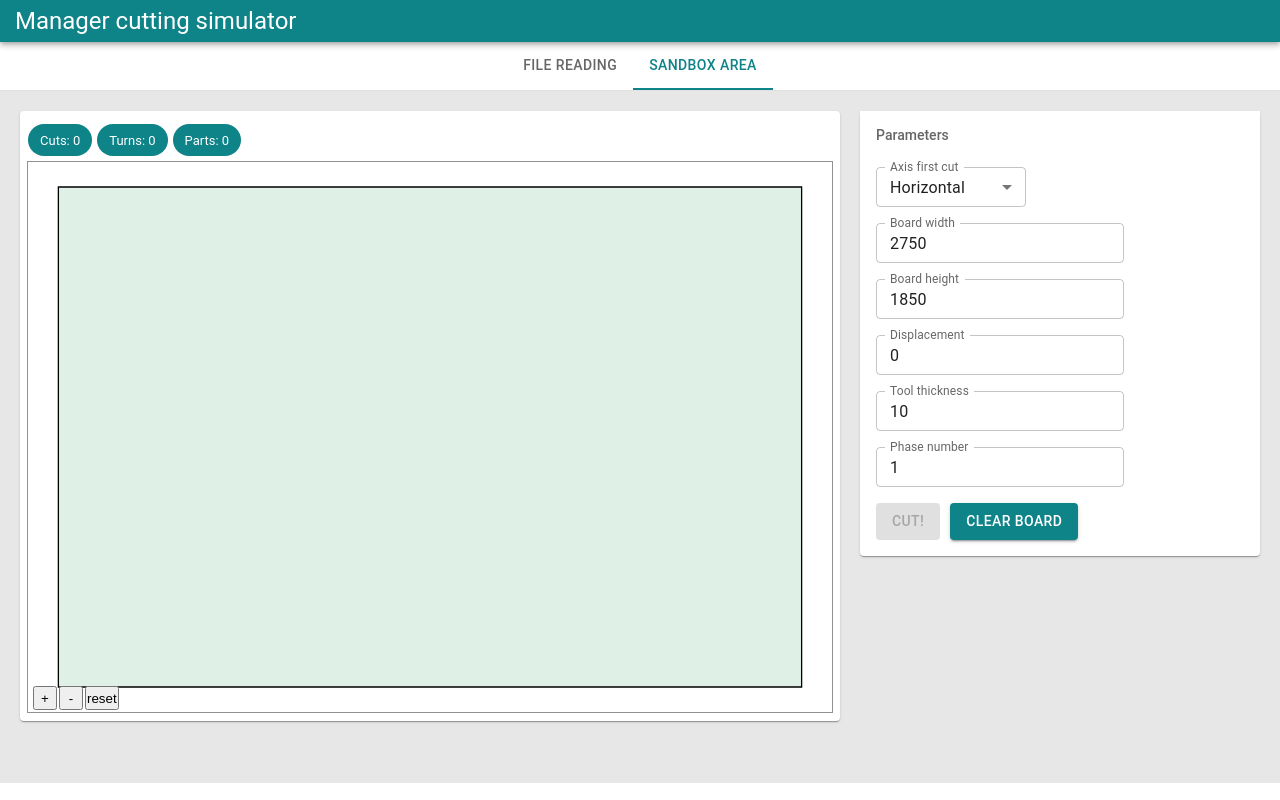
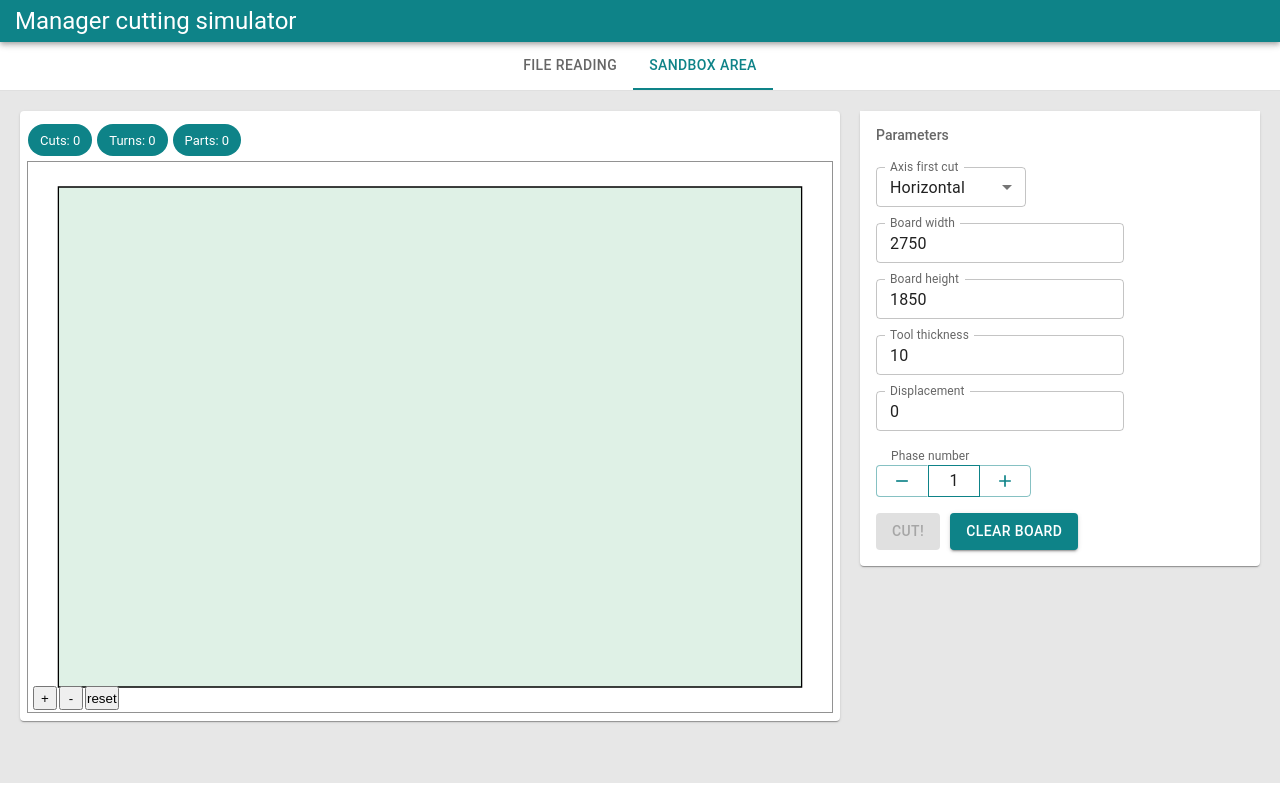
Before and after one commit to igorishere/managercuttingsimulator, a React (Create React App) app: page / in a window 1280 px wide. Built offline with nearby package versions, Linux system fonts and the light colour scheme.

Commit message:
Better component for phase control

```diff
--- a/src/components/ParametersForm/ParametersForm.tsx
+++ b/src/components/ParametersForm/ParametersForm.tsx
@@ -1,4 +1,4 @@
-import { List, ListSubheader, ListItem, MenuItem } from "@mui/material";
+import { List, ListSubheader, ListItem, MenuItem, ButtonGroup, Typography } from "@mui/material";
 import TextField from '@mui/material/TextField';
 import Stack from '@mui/material/Stack';
 import Button from '@mui/material/Button';
@@ -7,6 +7,8 @@ import { setBoardWidth, setBoardHeight, setDisplacement, setPhaseNumber, setAxis
 import { eAxis, eAxisStrings } from "../../common/cutter/eAxis";
 import { useEffect, useMemo, useState } from "react";
 import ParametersFormProps from "./ParametersFormProps";
+import RemoveIcon from "@mui/icons-material/Remove";
+import AddIcon from "@mui/icons-material/Add";
 
 const subheader = (<ListSubheader>Parameters</ListSubheader>);
 
@@ -141,17 +143,6 @@ export default function ParametersForm(props: ParametersFormProps) {
                 <ListItem>
                     <TextField
                         sx={{ height: '40px' }}
-                        label="Displacement"
-                        variant="outlined"
-                        size="small"
-                        defaultValue={displacementState}
-                        value={displacementState}
-                        onChange={(e) => FormatValueBeforeSetState(e.target.value, setDisplacementState)}
-                    />
-                </ListItem>
-                <ListItem>
-                    <TextField
-                        sx={{ height: '40px' }}
                         label="Tool thickness"
                         variant="outlined"
                         size="small"
@@ -163,13 +154,40 @@ export default function ParametersForm(props: ParametersFormProps) {
                 <ListItem>
                     <TextField
                         sx={{ height: '40px' }}
-                        label="Phase number"
+                        label="Displacement"
                         variant="outlined"
                         size="small"
-                        defaultValue={phaseNumber}
-                        value={phaseNumber}
-                        onChange={(e) => dispatcher(setPhaseNumber(parseInt(e.target.value)))}
+                        defaultValue={displacementState}
+                        value={displacementState}
+                        onChange={(e) => FormatValueBeforeSetState(e.target.value, setDisplacementState)}
                     />
+                </ListItem>
+                <ListItem style={{
+                    display: 'flex',
+                    flexDirection: 'column',
+                    alignItems: 'start'
+                }}>
+                    <Typography fontSize={12} marginLeft={3} color={'#666'}>
+                        Phase number
+                    </Typography>
+                    <ButtonGroup>
+                        <Button onClick={(e) => dispatcher(setPhaseNumber(phaseNumber - 1))}>
+                            <RemoveIcon fontSize="small" />
+                        </Button>
+                        <Typography
+                            style={{
+                                width: '50px',
+                                border: '0.5px solid #0E8388',
+                                display: 'flex',
+                                justifyContent: 'center',
+                                alignItems: 'center'
+                            }}>
+                            {phaseNumber}
+                        </Typography>
+                        <Button onClick={(e) => dispatcher(setPhaseNumber(phaseNumber + 1))}>
+                            <AddIcon fontSize="small" />
+                        </Button>
+                    </ButtonGroup>
                 </ListItem>
                 <ListItem>
                     <Stack spacing={2} direction="row">
```
